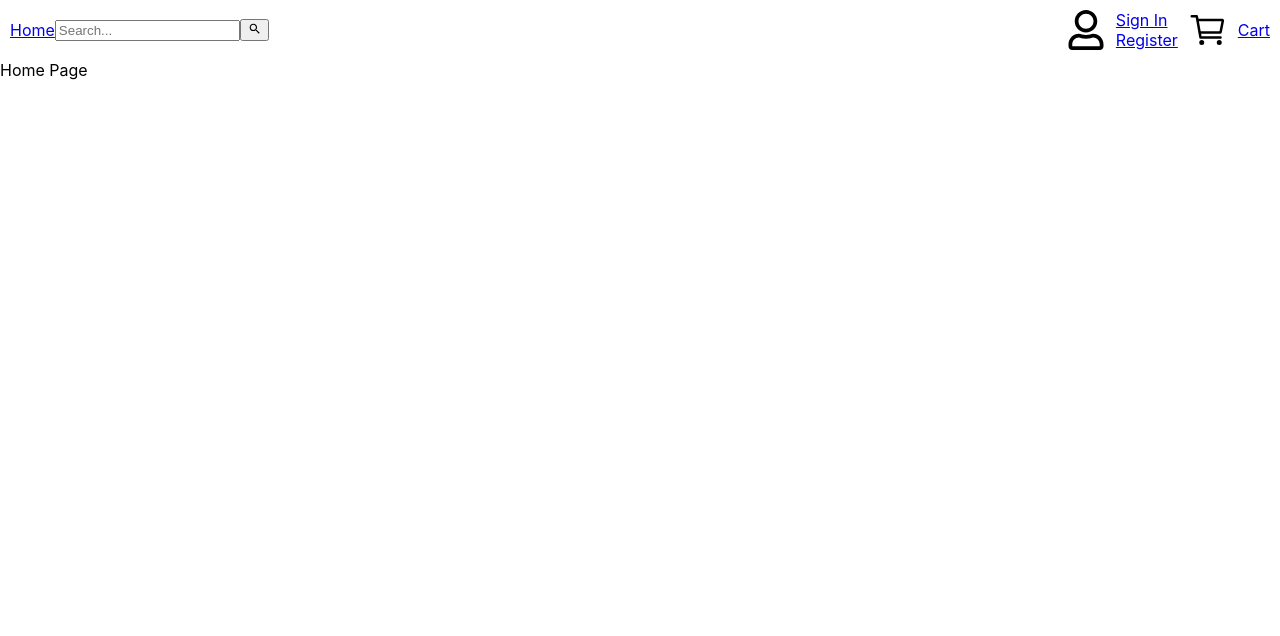
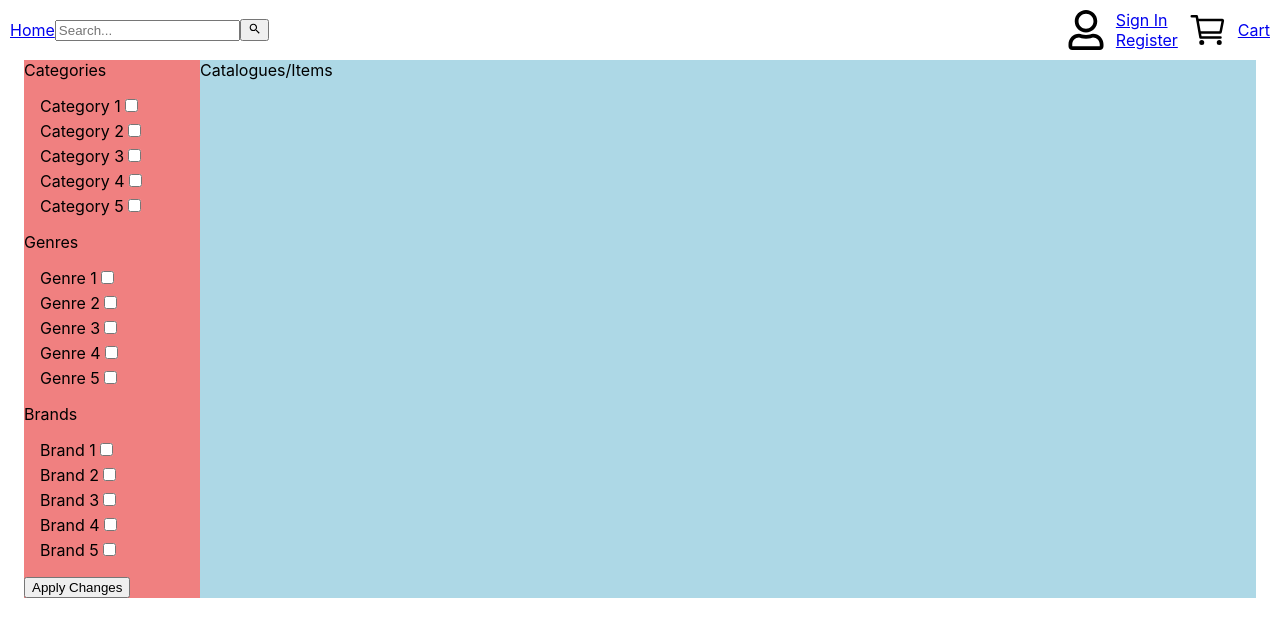
Before and after one commit to AadilBaig/null4413, a React (Create React App) app in the folder client/: page / in a window 1280 px wide. Shown: the top 636 px of the page. Built offline with nearby package versions, Linux system fonts and the light colour scheme.

Commit message:
Front end updates to homepage.

```diff
--- a/client/src/pages/homePage.jsx
+++ b/client/src/pages/homePage.jsx
@@ -1,10 +1,14 @@
 import React, {useState, useEffect} from 'react'
 import NavBar from "../components/navBar"
 import { useCookie } from '../global/CookieContext';
+import './pages.css'
 
 const HomePage = () => {
   // Get cookie methods from our context api class "CookieContext"
   const { cookieData, saveCookieData, clearCookieData } = useCookie();
+  const [categories, setCategories] = useState([{name: "Category 1", isCheck: false}, {name: "Category 2", isCheck: false},{name: "Category 3", isCheck: false},{name: "Category 4", isCheck: false},{name: "Category 5", isCheck: false}]);
+  const [genres, setGenres] = useState([{name: "Genre 1", isCheck: false}, {name: "Genre 2", isCheck: false}, {name: "Genre 3", isCheck: false}, {name: "Genre 4", isCheck: false}, {name: "Genre 5", isCheck: false}]);
+  const [brands, setBrands] = useState([{name: "Brand 1", isCheck: false}, {name: "Brand 2", isCheck: false}, {name: "Brand 3", isCheck: false}, {name: "Brand 4", isCheck: false}, {name: "Brand 5", isCheck: false}]);
 
   // set user access token to local storage on change -> used for session management
   // useEffect(() => {
@@ -14,6 +18,51 @@ const HomePage = () => {
   // }, [accessToken]);
 
   // retrieves user access token if it exists -> used for session management
+
+  // Handle checkbox changes for categories, genres, and brands
+  const handleCheckBoxChange = (e, type) => {
+
+    const { name, checked } = e.target;
+
+    if (type === "category"){
+      // update categories list by checking the right category that has been selected
+      setCategories((prevCategories) => {
+          return prevCategories.map((category) => {
+            if (category.name === name) {
+              return { ...category, isCheck: checked }; // return updated category
+            }
+            return category; // return unmodified category
+          }
+        );
+      });
+    }
+    else if (type === "genre"){
+      // update genres list by checking the right genre that has been selected
+      setGenres((prevGenres) => {
+        return prevGenres.map((genre) => {
+          if (genre.name === name) {
+            return { ...genre, isCheck: checked }; // return updated genre
+          }
+          return genre; // return unmodified genre
+        }
+      );
+    });
+    }
+    else if (type === "brand"){
+      // update brands list by checking the right brand that has been selected
+      setBrands((prevBrands) => {
+        return prevBrands.map((brand) => {
+          if (brand.name === name) {
+            return { ...brand, isCheck: checked }; // return updated brand
+          }
+          return brand; // return unmodified brand
+        }
+      );
+    });
+    }
+  }
+
+
   useEffect(() => {
       console.log(JSON.stringify(cookieData));
   }, []);
@@ -21,7 +70,53 @@ const HomePage = () => {
   return (
     <div>
       <NavBar />
-      Home Page
+      <div className="mainContainerGrid">
+          <div className="left">
+              <div>
+                Categories
+                <div className="checkBoxContainer">
+                  {categories.map((category) => {
+                    return (
+                    <label key={category.name}>
+                      {category.name}
+                      <input type="checkbox" name={category.name} checked={category.isCheck} onChange={(e) => handleCheckBoxChange(e, "category")} />
+                    </label>
+                    );
+                  })}
+                </div>
+              </div>
+              <div>
+                Genres
+                <div className="checkBoxContainer">
+                  {genres.map((genre) => {
+                      return (
+                      <label key={genre.name}>
+                        {genre.name}
+                        <input type="checkbox" name={genre.name} checked={genre.isCheck} onChange={(e) => handleCheckBoxChange(e, "genre")} />
+                      </label>
+                      );
+                    })}
+                </div>
+              </div>
+              <div>
+                Brands
+                <div className="checkBoxContainer">
+                  {brands.map((brand) => {
+                        return (
+                        <label key={brand.name}>
+                          {brand.name}
+                          <input type="checkbox" name={brand.name} checked={brand.isCheck} onChange={(e) => handleCheckBoxChange(e, "brand")} />
+                        </label>
+                        );
+                      })}
+                </div>
+              </div>
+              <button>Apply Changes</button>
+          </div>
+          <div className="right">
+              Catalogues/Items
+          </div>
+      </div>
     </div>
   )
 }
--- a/client/src/pages/pages.css
+++ b/client/src/pages/pages.css
@@ -1,6 +1,8 @@
 * {
     box-sizing: border-box; /* Width and height are include padding and border, so size elemtns stays consistent*/
 }
+
+/* Used for login and register page */
 .mainContainer {
     display: flex;
     align-items: center;
@@ -86,3 +88,28 @@
     width: 100%;
     justify-content: center;
 }
+
+/* Used for home page */
+.mainContainerGrid {
+    display: grid;
+    grid-template-columns: repeat(7, 1fr); /* 7 equal width columns */
+    margin-left: 1.5rem;
+    margin-right: 1.5rem;
+}
+
+.mainContainerGrid .left {
+    background-color: lightcoral;
+    grid-column: span 1;
+}
+
+.mainContainerGrid .right {
+    background-color: lightblue;
+    grid-column: span 6;
+}
+
+.checkBoxContainer {
+    display: flex;
+    flex-direction: column;
+    gap: 5px;
+    padding: 1rem;
+}
```
